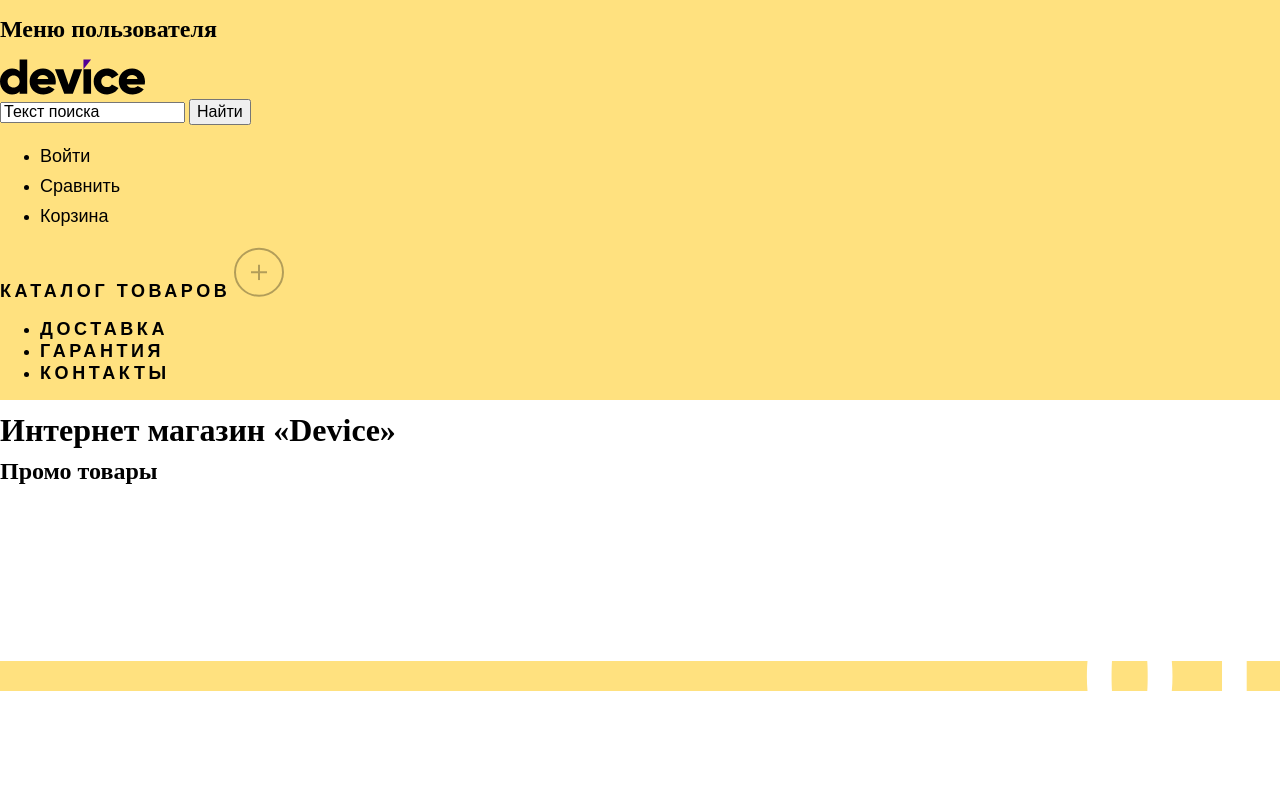
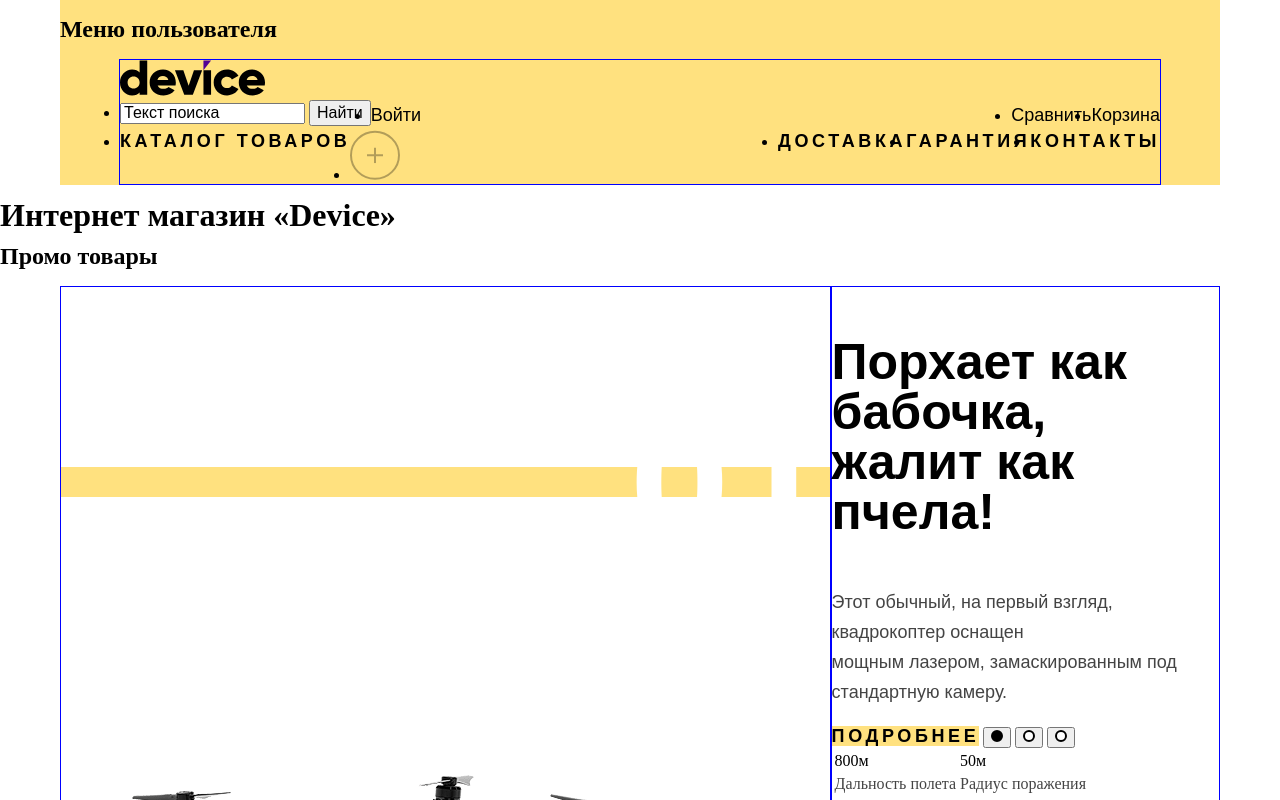
Before and after one commit to talitaku/Device-Project, a plain HTML site: page index.html in a window 1280 px wide. Shown: the top 800 px of the page. Drawn offline with Linux system fonts and the light colour scheme; a web font is replaced by a local one.

Commit message:
Изменения от 20.09.22

```diff
--- a/index.html
+++ b/index.html
@@ -8,13 +8,15 @@
   <body>
     <header class="main-header">
       <h2 class="visually-hidden">Меню пользователя</h2>
+      <nav class="main-header-navigation">
         <img class="logo" src="image\logo.svg" width="145" height="36" alt="Логотип интернет магазина Device">
-      <nav class="main-header-navigation">
+        <ul class="navigation-user-list">
+          <li class="navigation-user-item">
             <form class="search" action="" method="get">
               <input name="search-input" placeholder="Текст поиска" type="search">
               <button class="search-button-text" type="submit">Найти</button>
             </form>
-        <ul class="navigation-user-list">
+          </li>
           <li class="navigation-user-item">
           <a class="navigation-user-link" href="#">Войти</a>
           </li>
@@ -25,11 +27,13 @@
             <a class="navigation-user-link" href="#">Корзина</a>
             </li>
         </ul>
-        <div class="main-navigation-katalog">
+        <ul class="navigation-list">
+          <li class="navigation-item">
             <a class="navigation-link" href="#">Каталог товаров</a>
+          </li>
+          <li class="navigation-item">
             <img src="image\catalog-plus.svg" width="50" height="50" alt="Открыть каталог">
-        </div>
-        <ul class="navigation-list">
+          </li>
           <li class="navigation-item">
           <a class="navigation-link" href="delivery.html">Доставка</a>
           </li>
@@ -48,19 +52,31 @@
         <h2 class="visually-hidden">Промо товары</h2>
         <!-- слайдер с описанием промо товаров -->
         <div class="slider-1">
+          <div class="image-container">
             <p class="slider-number">01</p>
+            <button class="slider-button slider-prev" type="button">
+            <img src="image\slider-prev.svg" alt="Предыдущее фото">
+            </button>
             <img class="slider-1-image" width="560" height="560" alt="Фото товара" src="image\slider-1.png">
-          <button class="slider-button slider-prev" type="button">
-          <span class="visually-hidden">Предыдущее фото</span>
+            <button class="slider-button slider-next" type="button">
+            <img src="image\slider-next.svg" alt="Следущее фото">
             </button>
-          <button class="slider-button slider-next" type="button">
-          <span class="visually-hidden">Следущее фото</span>
-          </button>
+          </div>
+          <div class="description-container">
             <p class="slider-title">Порхает как бабочка,
               <br>жалит как пчела!</p>
             <p class="slider-text">Этот обычный, на первый взгляд, квадрокоптер оснащен
               <br>мощным лазером, замаскированным под стандартную камеру.</p>
               <a class="navigation-link" href="#">Подробнее</a>
+              <button class="description-button description-prev" type="button">
+              <img src="image\slide-active.svg" alt="Слайд 1">
+              </button>
+              <button class="description-button description-next" type="button">
+              <img src="image\slide-next.svg" alt="Слайд 2">
+              </button>
+              <button class="description-button description-next" type="button">
+              <img src="image\slide-next.svg" alt="Слайд 3">
+              </button>
             <table class="slider-table">
               <tr class="slider-table-item">
                 <td class="slider-table-title">800м</td>
@@ -71,6 +87,7 @@
                 <td class="slider-table-text">Радиус поражения</td>
               </tr>
             </table>
+          </div>
         </div>
         <div class="slider-2">
           <p class="slider-number">02</p>
@@ -122,30 +139,18 @@
             </tr>
           </table>
         </div>
-        <ol class="slider-pagination">
-        <li class="slider-pagination-item">
-          <button class="slider-pagination-button slider-pagination-button-current">
-            <span class="visually-hidden">1 слайд</span>
-          </button>
-        </li>
-        <li class="slider-pagination-item">
-          <button class="slider-pagination-button" type="button">
-            <span class="visually-hidden">2 слайд</span>
-          </button>
-        </li>
-        <li class="slider-pagination-item">
-          <button class="slider-pagination-button" type="button">
-            <span class="visually-hidden">3 слайд</span>
-          </button>
-        </li>
-      </ol>
       </section>
       <section class="categories">
         <h2 class="visually-hidden">Категории товаров</h2>
         <!-- список категорий -->
         <ul class="categories-list">
           <li class="categories-item">
+            <div class="categories-container">
+              <div class="categories-square">
+                <img class="categories-img" src="image\vr-glasses.svg" alt="">
+              </div>
               <a class="categories-link" href="#">Виртуальная реальность</a>
+            </div>
           </li>
           <li class="categories-item">
           <a class="categories-link" href="#">Моноподы для селфи</a>
--- a/styles/styles.css
+++ b/styles/styles.css
@@ -35,6 +35,60 @@ body {
 /*...хедер...*/
 .main-header {
   background-color: #FFE17F;
+  width: 1160px;
+  margin: 0 auto;
+}
+.main-header-navigation {
+  width: 1040px;
+  align-content: space-between;
+  margin: 0 auto;
+  border: 1px solid blue;  /* ! ориентиры ! убрать в конце ! */
+}
+.navigation-user-list {
+  display: flex;
+  margin: 0;
+  padding: 0;
+}
+.navigation-user-item:last-child {
+  justify-content: flex-end;
+}
+.navigation-user-item:nth-child(3) {
+  margin-left: auto;
+}
+.navigation-list {
+  display: flex;
+  margin: 0;
+  padding: 0;
+}
+.navigation-item:last-child {
+  justify-content: flex-end;
+}
+.navigation-item:nth-child(3) {
+  margin-left: auto;
+}
+.slider-1 {
+  display: flex;
+  width: 1160px;
+  margin: 0 auto;
+}
+.image-container {
+  width: 1111px;
+  border: 1px solid blue;  /* ! ориентиры ! убрать в конце ! */
+}
+.description-container {
+  width: 560px;
+  border: 1px solid blue;  /* ! ориентиры ! убрать в конце ! */
+}
+.slider-2, .slider-3 {   /* скрыты 2 слайда */
+  display: none;
+}
+.categories-list {
+  display: flex;
+}
+.categories-square {
+  width: 160px;
+  height: 160px;
+  background: #FFE17F;
 }
 /*...как настроить внешний вид строки поиска?...*/
 input::-webkit-input-placeholder {
```
Also changed, not shown: image/slide-active.svg (added), image/slide-next.svg (added), image/slider-next.svg (added), image/slider-prev.svg (added). Lines whose indentation alone changed are shown as unchanged.
